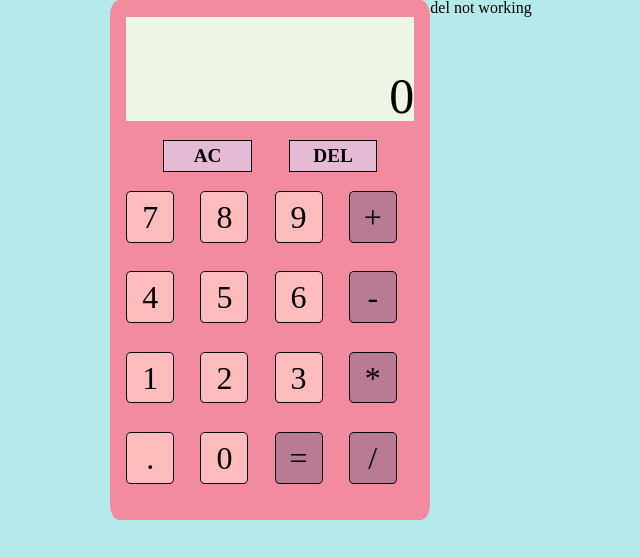
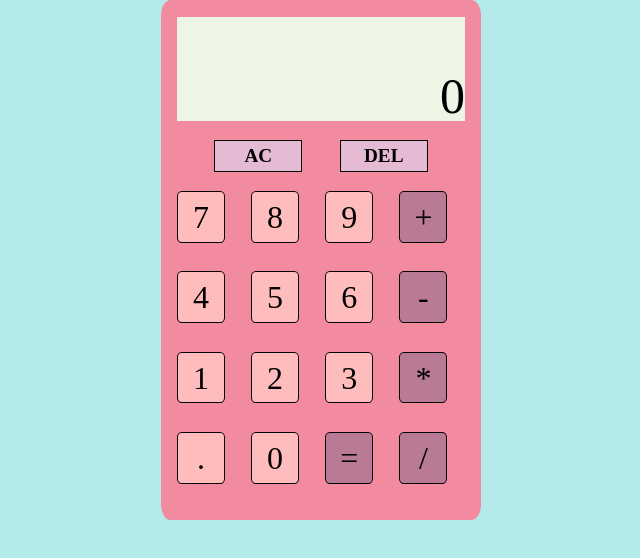
Before and after one commit to hotShot1211/Calculator, a plain HTML site: page index.html in a window 1280 px wide. Shown: the whole page, without its empty margins (319-959 px from the left). Drawn offline with Linux system fonts and the light colour scheme.

Commit message:
/xtr crdt

```diff
--- a/index.html
+++ b/index.html
@@ -33,7 +33,7 @@
                     <div class='operator'>/</div>
                 </div>
             </div>
-            <div>del not working</div>
+
         </div>
 
         <script src='scripts/script.js'></script>
```
